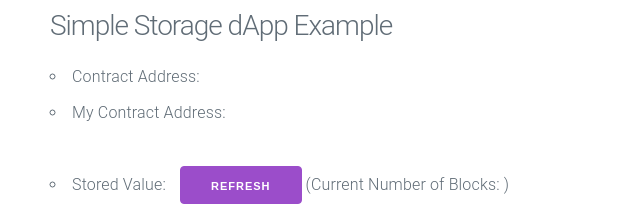
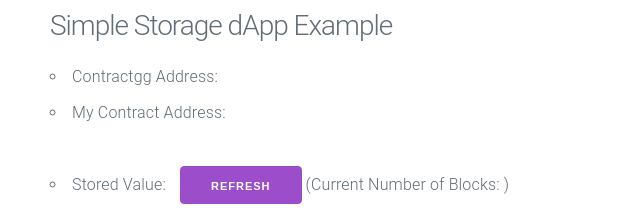
Before and after one commit to wlsdnthd/wlsdnthd.github.io, a plain HTML site: page simplestorage.html in a window 1280 px wide. Shown: the top 221 px of the page, 0-640 px from the left. Drawn offline with nearby package versions, Linux system fonts and the light colour scheme; a script that the page names is missing.

Commit message:
Update simplestorage.html

```diff
--- a/simplestorage.html
+++ b/simplestorage.html
@@ -14,7 +14,7 @@
 <body>
 <h3>Simple Storage dApp Example</h3>
 <ul>
-  <li>Contract Address: <span id="contractAddr"></span></li>
+  <li>Contractgg Address: <span id="contractAddr"></span></li>
   <li>My Contract Address: <span id="accountAddr"></span></li>
   <li>Stored Value: <span id="storedData"></span>
     <button onclick="getValue()">Refresh</button> (Current Number of Blocks: <span id="lastBlock"></span>)</li>
```
